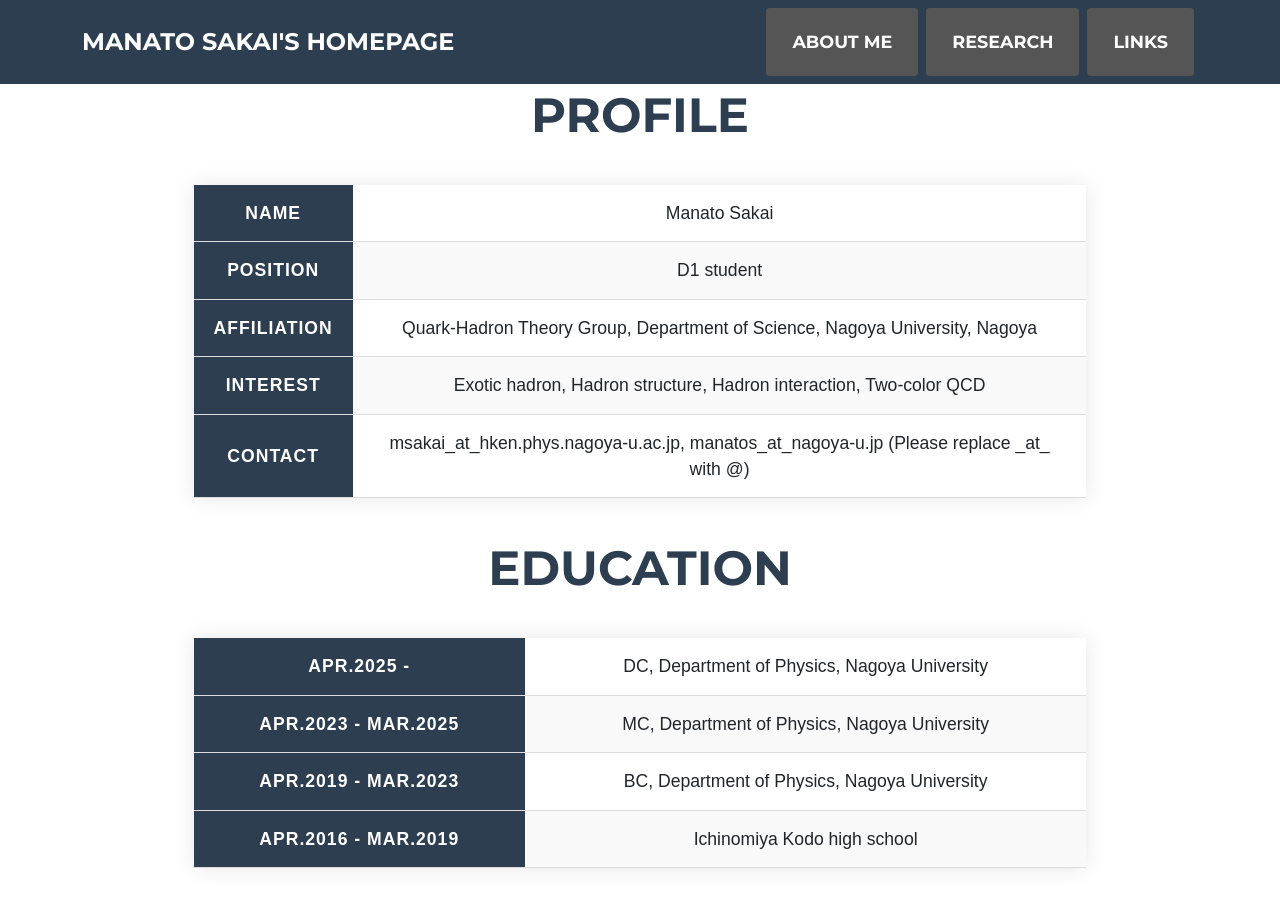
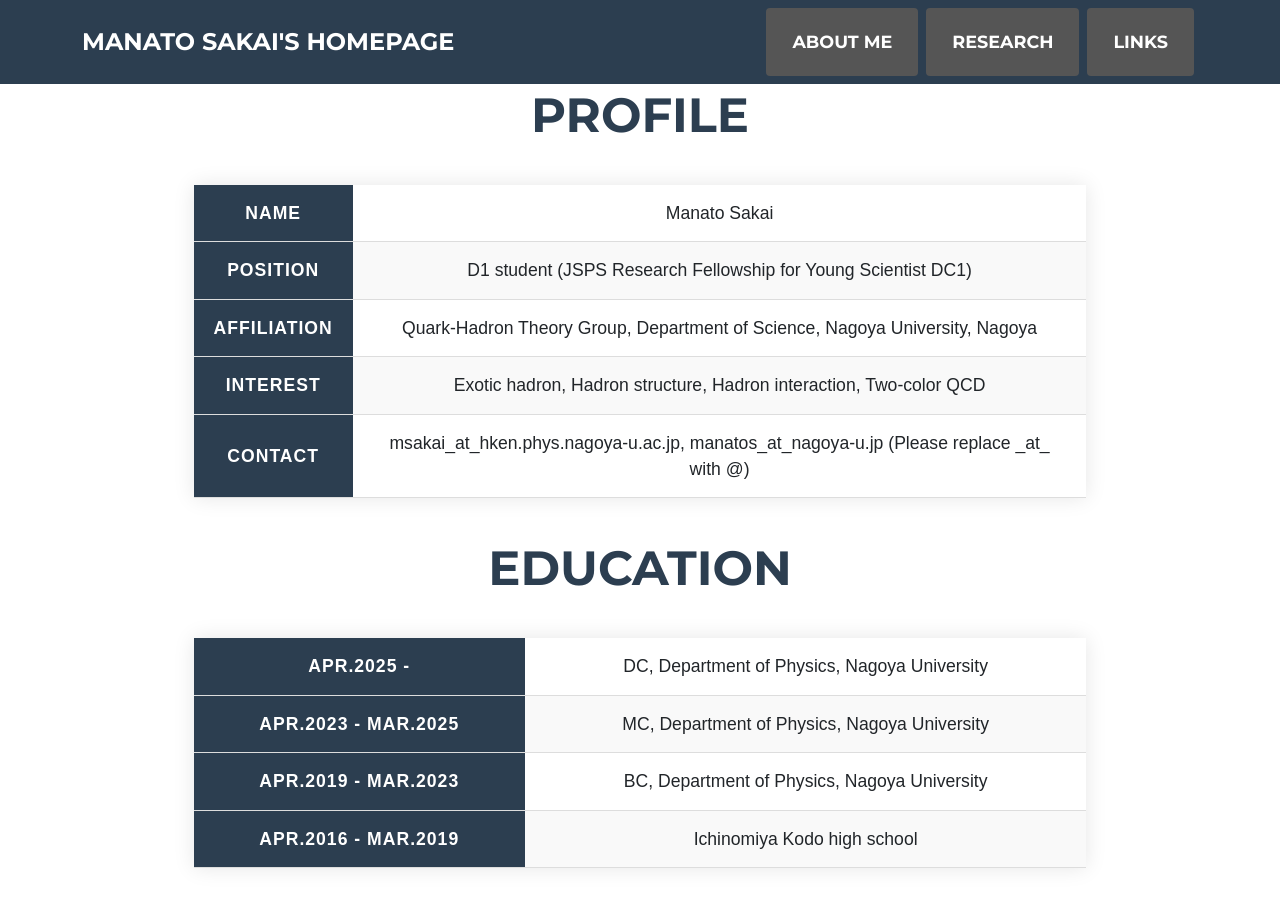
Before and after one commit to manato-sakai/homepage, a Jekyll site: the page Profile.html, which Jekyll copies as it is, in a window 1280 px wide and 900 px high, scrolled down 361 px. Built offline with Jekyll 4.4.1, drawn with Linux system fonts in a browser that asks for light colours; nearby versions of some CDN libraries.

```diff
--- a/Profile.html
+++ b/Profile.html
@@ -71,7 +71,7 @@
                         </tr>
                         <tr>
                         <th>Position </th>
-                        <td>D1 student</td>
+                        <td>D1 student (JSPS Research Fellowship for Young Scientist DC1)</td>
                         </tr>
                         <tr>
                         <th>Affiliation</th>
```
